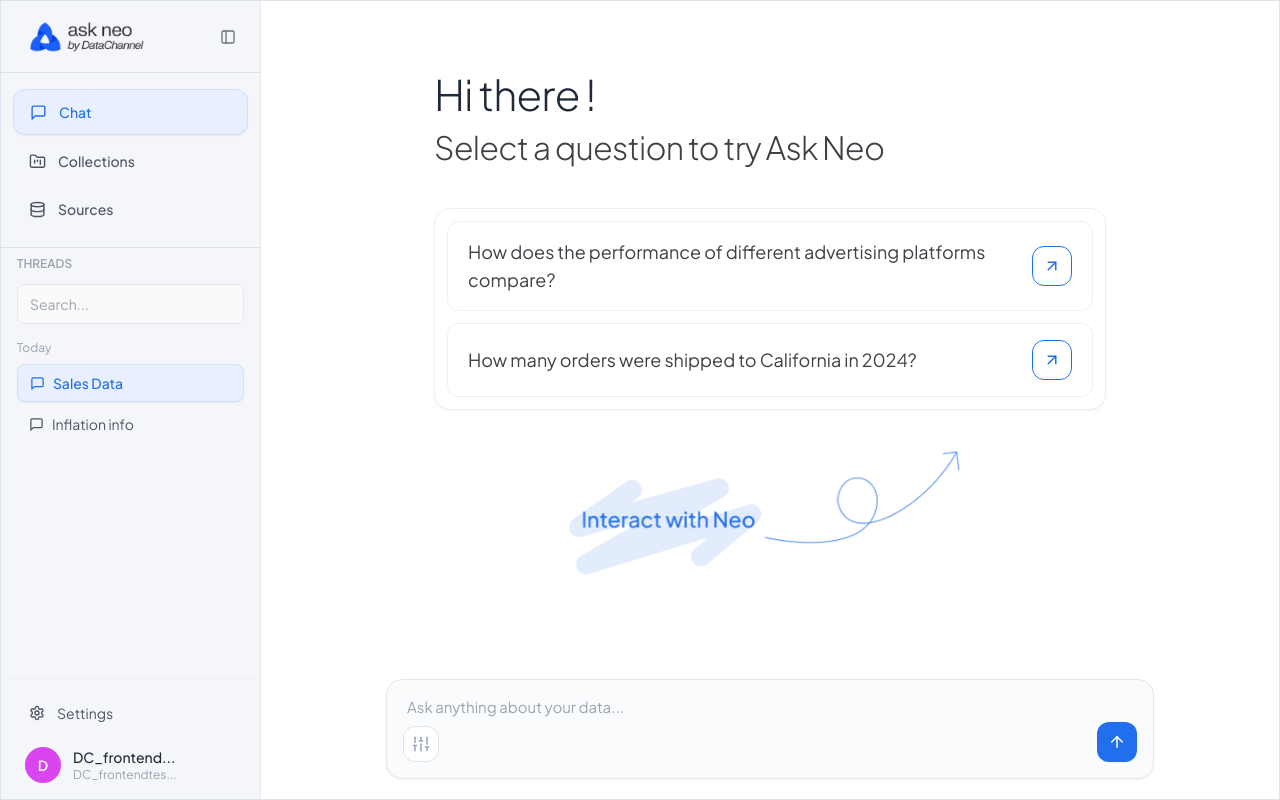
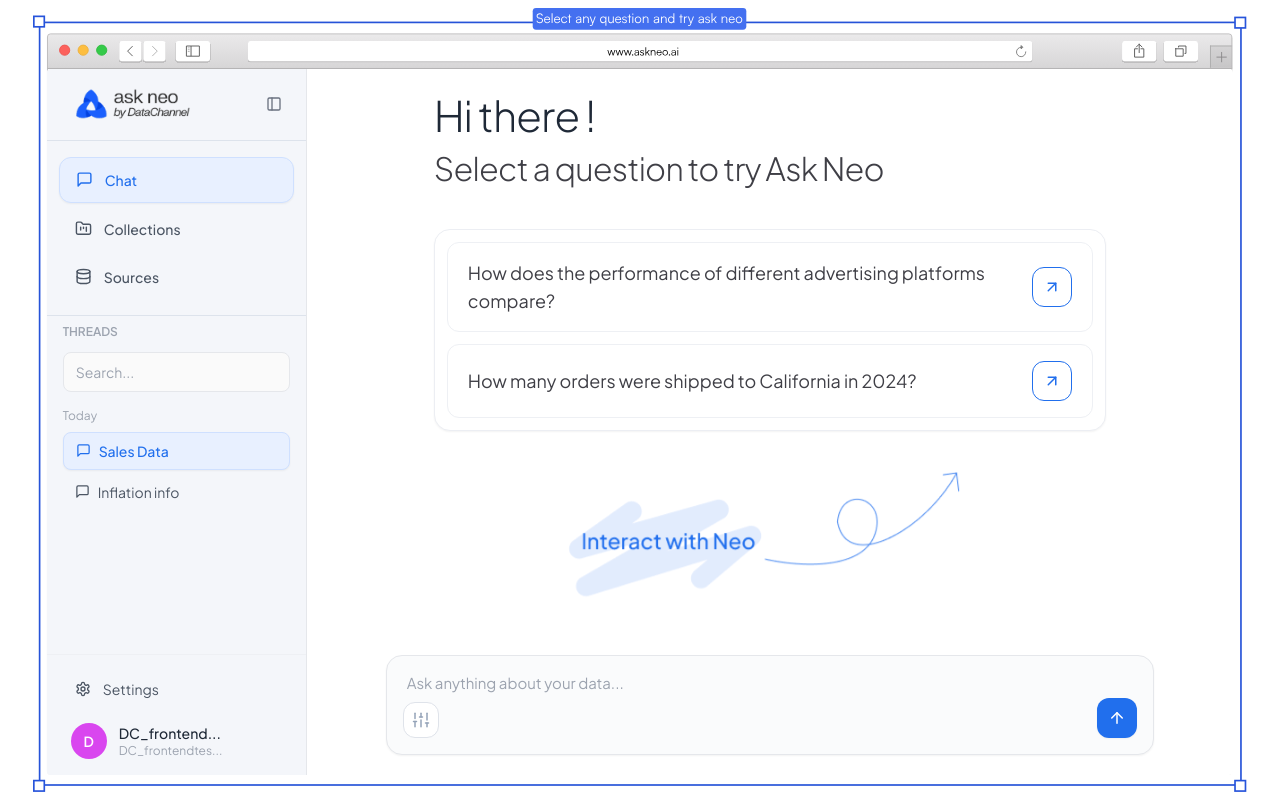
Before and after one commit to DataChannelTechnologies/Neo-Demo-Asset, a React (Vite) app: page / in a window 1280 px wide. Built offline with nearby package versions, Linux system fonts and the light colour scheme.

Commit message:
added frame mockups

```diff
--- a/src/App.tsx
+++ b/src/App.tsx
@@ -21,6 +21,8 @@ import NeoIcon from "./assets/neo-icon.png";
 import NeoIconChat from "./assets/neo_icon_chat.png";
 import InteractNudge from "./assets/interact_nudge.png";
 import UserIcon from "./assets/USER.png";
+
+import SafariFrameSVG from "./assets/Safari SVG Frame.svg";
 
 interface Message {
   type: "user" | "assistant";
@@ -125,7 +127,20 @@ function App() {
   };
 
   return (
-    <div className="h-screen w-screen overflow-hidden bg-white flex font-plus-jakarta text-[#1f2937] border border-[#dde3ec] box-border">
+    <div className="w-screen h-screen overflow-hidden bg-white flex flex-col items-center justify-center p-0 md:p-2 lg:p-4 relative">
+
+      {/* Mockup Container */}
+      <div className="w-full h-full md:relative md:aspect-[1455/939] md:w-[min(98vw,calc(98vh*1455/939))] md:h-[min(98vh,calc(98vw*939/1455))]">
+        <div className="relative w-full h-full">
+          {/* Mockup SVG */}
+          <img
+            src={SafariFrameSVG}
+            className="hidden md:block w-full h-full object-fill pointer-events-none select-none"
+            alt="Safari Browser Mockup"
+          />
+          {/* Embedded App viewport */}
+          <div className="w-full h-full md:absolute md:overflow-hidden md:rounded-[4px] md:top-[7.74%] md:left-[1.16%] md:w-[97.63%] md:h-[90.06%]">
+            <div className="overflow-hidden bg-white flex font-plus-jakarta text-[#1f2937] box-border w-full h-full">
 
               {/* SIDEBAR */}
               <div className="hidden md:flex w-[260px] bg-[#f4f6fa] border-r border-[#e5e7eb] flex-col">
@@ -430,6 +445,10 @@ function App() {
                 </div>
               </div>
             </div>
+          </div>
+        </div>
+      </div>
+    </div>
   );
 }
 
```
Also changed, not shown: src/assets/Safari SVG Frame.svg (added), src/assets/Safari SVG.svg (added). Lines whose indentation alone changed are shown as unchanged.
